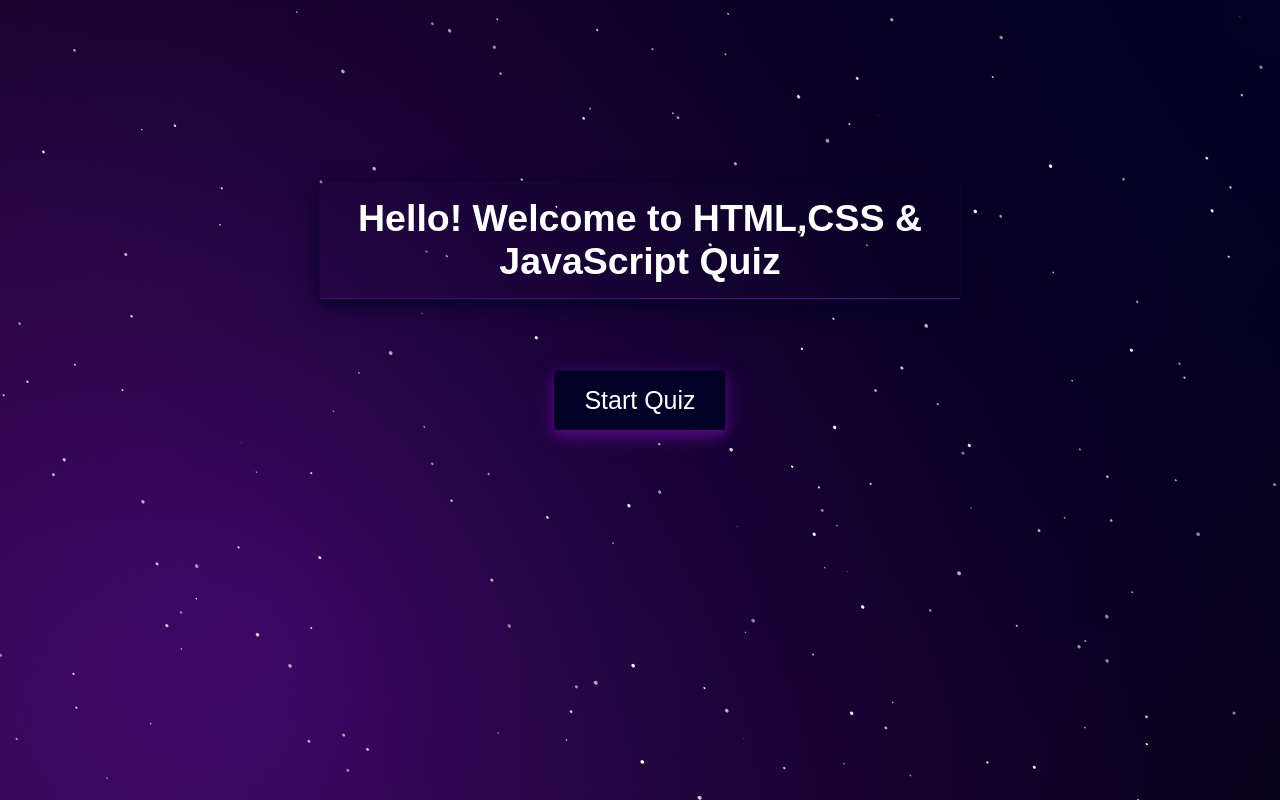
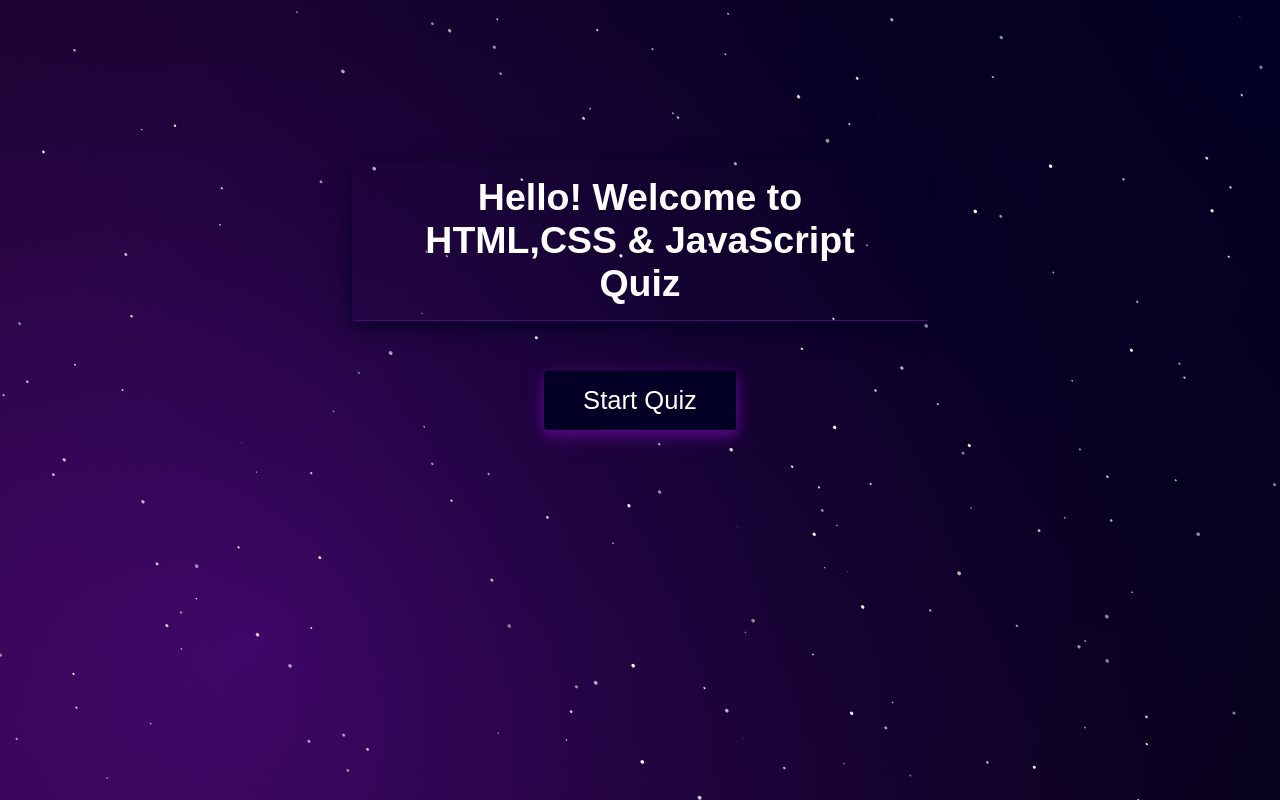
Before and after one commit to Solomonatgit/git-githubgroupcapstone, a plain HTML site: page index.html in a window 1280 px wide. Drawn offline with Linux system fonts and the light colour scheme.

Commit message:
response

```diff
--- a/index.html
+++ b/index.html
@@ -15,7 +15,7 @@
     <div class="main-title"><button><h2>Hello! Welcome to HTML,CSS & JavaScript Quiz</h2></button></div>
 
      <!-- start Quiz button -->
-     <div class="start_btn"><button>Start Quiz</button></div>
+     <div class="start_btn"><button><p>Start Quiz</p></button></div>
 
      <!-- Info Box -->
      <div class="info_box">
--- a/style.css
+++ b/style.css
@@ -62,6 +62,9 @@ body {
     background: transparent;
     cursor: pointer;
 }
+.main-title button {
+    width: 45vw;
+}
 
 .start_btn,
 .info_box,
@@ -98,8 +101,15 @@ body {
     cursor: pointer;
 }
 
+.start_btn button  {
+    width: 15vw;
+}
+.start_btn button p {
+    font-size: 2vw;
+}
+
 .info_box{
-    width: 540px;
+    width: 40vw;
     background: linear-gradient(90deg, rgba(158,0,255,1)  0%, rgba(78,9,121,1) 100%, rgba(2,0,36,1) 100%);
     color: #fff;
     border-radius: 5px;
```
